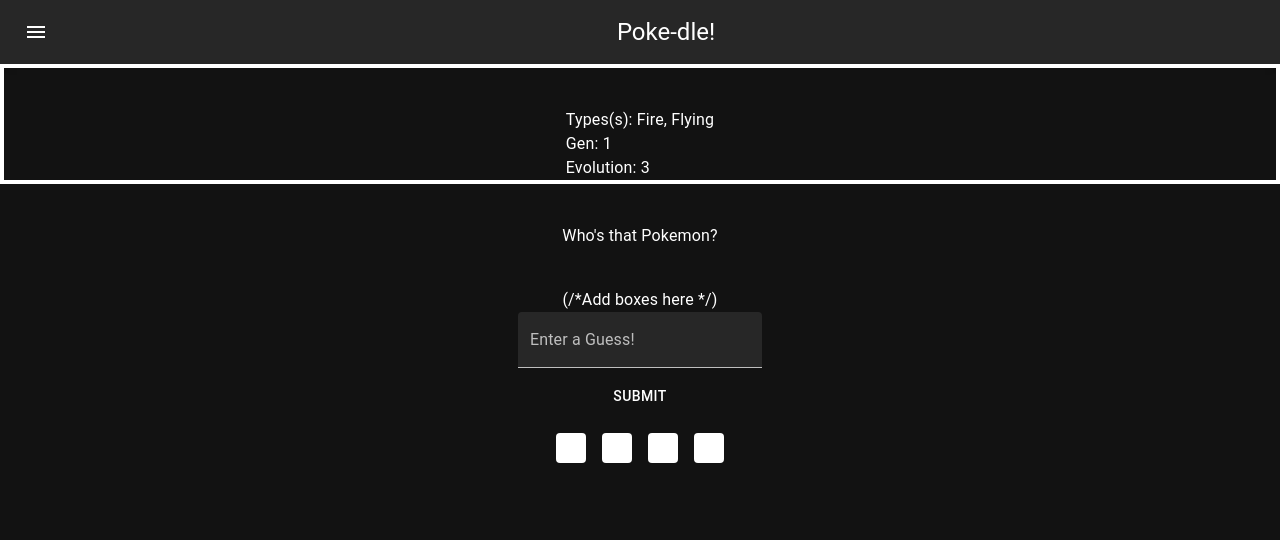
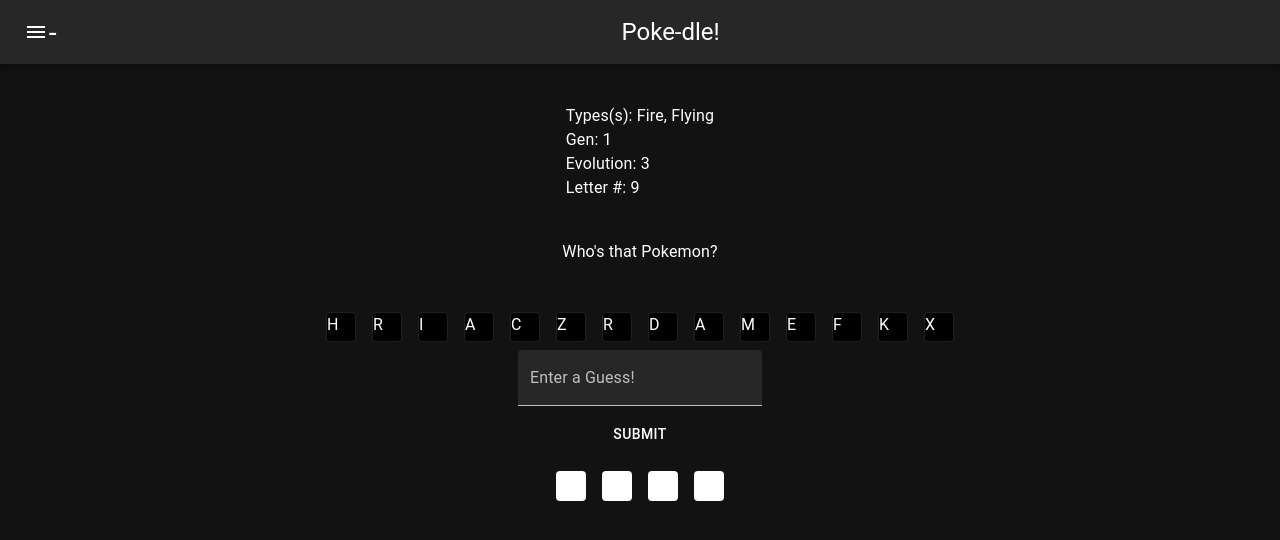
Before and after one commit to ayyymiel/PokeGuessr-v2, a React (Create React App) app: page / in a window 1280 px wide. Shown: the top 540 px of the page. Built offline with nearby package versions, Linux system fonts and the light colour scheme.

Commit message:
finally got the letter rng working

```diff
--- a/src/App.js
+++ b/src/App.js
@@ -16,10 +16,49 @@
 import Paper from '@mui/material/Paper';
 
 import Typography from '@mui/material/Typography';
+/*
+fetch('https://pokeapi.co/api/v2/pokemon-form/151')
+  .then((response) => response.json())
+  .then((data) => console.log(data))
+*/
+const pokemon = 'CHARIZARD';
 
-const pokemon = 'Charizard';
+console.log(pokemon);
+const pokemonChar = pokemon.split("");
+const allowedCharacters = 15;
 const alphabet = "ABCDEFGHIJKLMNOPQRSTUVWXYZ";
-let randomLetter = alphabet[Math.floor(Math.random() * alphabet.length)];
+const letterLibrary = [];
+
+function shufflingKnuth(letterArray) {
+  let currentIndex = letterArray.length, randomIndex;
+
+  // while there are still unshuffled elements left
+  while (currentIndex !== 0) {
+    randomIndex = Math.floor(Math.random() * currentIndex);
+    currentIndex--;
+
+    [letterArray[currentIndex], letterArray[randomIndex]] = [letterArray[randomIndex], letterArray[currentIndex]]
+  }
+  return letterArray;
+};
+
+function generateRandom() {
+  shufflingKnuth(pokemonChar);
+
+  for (let i=0; i<=pokemon.length; i++) {
+    letterLibrary.push(pokemonChar[i]);
+  }
+  console.log(letterLibrary);
+  letterLibrary.pop();
+  console.log(letterLibrary);
+  const dummyLetters = allowedCharacters-pokemonChar.length;
+
+  for (let d=1; d<=dummyLetters-1; d++){
+    letterLibrary.push(alphabet[Math.floor(Math.random() * alphabet.length)]);
+  }
+};
+
+generateRandom()
 
 const generalTheme = createTheme({
   palette: {
@@ -28,16 +67,6 @@
 });
 
 export default function App() {
-
-  const getLetterLibrary = () => {
-    let letterLibrary = [];
-    for (let i=0; i <= 12; i++) {
-      letterLibrary.push(randomLetter);
-    };
-    for (let i=0; i <= 12; i++) {
-      <Button variant="outlined" size="medium">letterLibrary[i]</Button>
-    }
-  }
   return (
     <ThemeProvider theme={generalTheme}>
       <CssBaseline />
@@ -52,7 +81,7 @@
                 sx={{ mr: 2 }}
                 >
                   <MenuIcon />
-              </IconButton>
+-              </IconButton>
               <Typography variant="h5"
                 component="div"
                 align="center"
@@ -77,13 +106,13 @@
               sx={{
                 width: '100%',
                 height: '100%',
-                border: 4,
                 pt: 5}}
             >
               <Stack>
                 <Typography>Types(s): Fire, Flying</Typography>
                 <Typography>Gen: 1</Typography>
                 <Typography>Evolution: 3</Typography>
+                <Typography>Letter #: {pokemon.length}</Typography>
               </Stack>
             </Box>
             <Typography sx={{
@@ -91,8 +120,58 @@
               }}>
                 Who's that Pokemon?
             </Typography>
-            <Box>
-              (/*Add boxes here */)
+
+            <Box sx={{
+              display: 'flex',
+              flexWrap: 'wrap',
+              '& > :not(style)': {
+                m: 1,
+                width: 30,
+                height: 30,
+              },
+            }}>
+              <Paper variant="outlined" sx={{backgroundColor: "black"}}>
+                <Typography>{letterLibrary[0]}</Typography>
+              </Paper>
+              <Paper variant="outlined" sx={{backgroundColor: "black"}}>
+                <Typography>{letterLibrary[1]}</Typography>
+              </Paper>
+              <Paper variant="outlined" sx={{backgroundColor: "black"}}>
+                <Typography>{letterLibrary[2]}</Typography>
+              </Paper>
+              <Paper variant="outlined" sx={{backgroundColor: "black"}}>
+                <Typography>{letterLibrary[3]}</Typography>
+              </Paper>
+              <Paper variant="outlined" sx={{backgroundColor: "black"}}>
+                <Typography>{letterLibrary[4]}</Typography>
+              </Paper>
+              <Paper variant="outlined" sx={{backgroundColor: "black"}}>
+                <Typography>{letterLibrary[5]}</Typography>
+              </Paper>
+              <Paper variant="outlined" sx={{backgroundColor: "black"}}>
+                <Typography>{letterLibrary[6]}</Typography>
+              </Paper>
+              <Paper variant="outlined" sx={{backgroundColor: "black"}}>
+                <Typography>{letterLibrary[7]}</Typography>
+              </Paper>
+              <Paper variant="outlined" sx={{backgroundColor: "black"}}>
+                <Typography>{letterLibrary[8]}</Typography>
+              </Paper>
+              <Paper variant="outlined" sx={{backgroundColor: "black"}}>
+                <Typography>{letterLibrary[9]}</Typography>
+              </Paper>
+              <Paper variant="outlined" sx={{backgroundColor: "black"}}>
+                <Typography>{letterLibrary[10]}</Typography>
+              </Paper>
+              <Paper variant="outlined" sx={{backgroundColor: "black"}}>
+                <Typography>{letterLibrary[11]}</Typography>
+              </Paper>
+              <Paper variant="outlined" sx={{backgroundColor: "black"}}>
+                <Typography>{letterLibrary[12]}</Typography>
+              </Paper>
+              <Paper variant="outlined" sx={{backgroundColor: "black"}}>
+                <Typography>{letterLibrary[13]}</Typography>
+              </Paper>
             </Box>
             <TextField id="filled-basic" label="Enter a Guess!" variant="filled" />
             <Button variant="submit" sx={{p: 2}}>Submit</Button>
```
Also changed, not shown: 1 other file (tests, documents, lock files or other folders).
